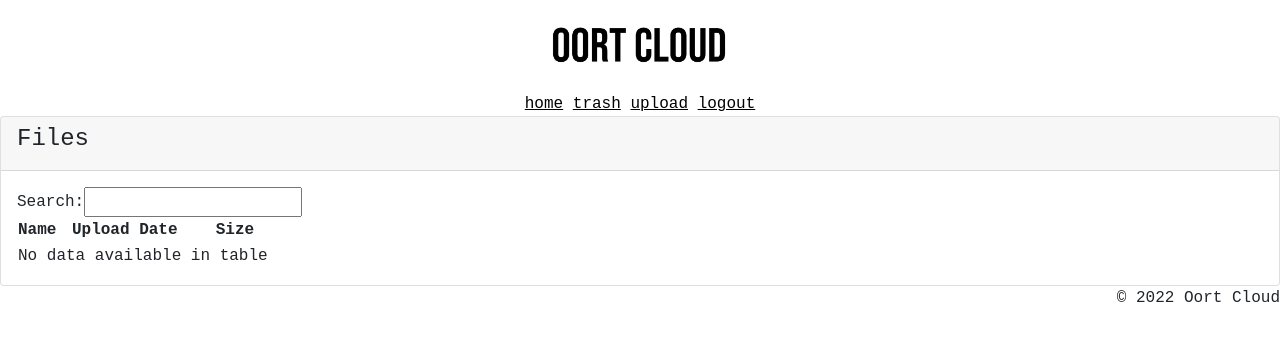
After one commit to MHokinson38/OortCloud, a Django app: template oortapp/templates/home.html in a window 1280 px wide. The commit adds this page. Shown: the top 341 px of the page. Run offline with Django 4.2, Linux system fonts and the light colour scheme; the template is opened without the code that fills it, so the values that code supplies are empty; some libraries are stand-ins or nearby versions.

Commit message:
more stuff

```diff
--- a/oort/settings.py
+++ b/oort/settings.py
@@ -117,6 +117,7 @@ USE_TZ = True
 # https://docs.djangoproject.com/en/4.0/howto/static-files/
 
 STATIC_URL = 'static/'
+STATIC_ROOT = 'oortapp/static/'
 
 # Default primary key field type
 # https://docs.djangoproject.com/en/4.0/ref/settings/#default-auto-field
--- /dev/null
+++ b/oortapp/static/css/main.css
@@ -0,0 +1,14 @@
+body {
+    font-family: 'Courier New', monospace;
+}
+
+a {
+    transition: all ease 0.1s;
+    color: black;
+}
+
+a:hover {
+    font-weight: bold;
+    font-size: 20px;
+    color: red;
+}
--- a/oortapp/templates/base.html
+++ b/oortapp/templates/base.html
@@ -1,5 +1,54 @@
-<html>
+{% load static %}
+
+<!DOCTYPE html>
+<html lang="en">
+
+<head>
+  <meta charset="utf-8" />
+  <meta content='width=device-width, initial-scale=1.0, maximum-scale=1.0, user-scalable=0, shrink-to-fit=no' name='viewport' />
+  <title>{% block title %}Oort Cloud{% endblock %}</title>
+
+    <!-- Bootstrap CSS only -->
+    <link href="https://cdn.jsdelivr.net/npm/bootstrap@5.1.3/dist/css/bootstrap.min.css" rel="stylesheet" integrity="sha384-1BmE4kWBq78iYhFldvKuhfTAU6auU8tT94WrHftjDbrCEXSU1oBoqyl2QvZ6jIW3" crossorigin="anonymous">
+
+    <script src="https://kit.fontawesome.com/91789681d3.js" crossorigin="anonymous"></script>
+    <!-- custom css -->
+    <link href="{% static 'css/main.css' %}" rel="stylesheet" />
+
+
+</head>
+
 <body>
-    <h1>Oi, [REDACTED] Upload yer files here you [REDACTED]!</h1>
+    <div class="row">
+        <div class="col text-center">
+            <img src="{% static 'img/logo.png' %}" style="width: 200px" alt="logo">
+            <br>
+            <a href="{% url 'home' %}">home</a>
+            <a href="{% url 'home' %}">trash</a>
+            <a href="{% url 'home' %}">upload</a>
+            <a href="{% url 'home' %}">logout</a>
+        </div>
+    </div>
+    {% block content %}{% endblock %}
+
+    <footer class="footer">
+        <div class="copyright" id="copyright" style="float:right;">&copy;
+            <script>document.getElementById('copyright').appendChild(document.createTextNode(new Date().getFullYear()))
+            </script> Oort Cloud
+        </div>
+    </footer>
+
+
+	<footer>
+        <!-- core js -->
+        <script type="text/javascript" src="https://cdn.jsdelivr.net/jquery/latest/jquery.min.js"></script>
+        <script src="https://cdnjs.cloudflare.com/ajax/libs/popper.js/1.14.7/umd/popper.min.js" integrity="sha384-UO2eT0CpHqdSJQ6hJty5KVphtPhzWj9WO1clHTMGa3JDZwrnQq4sF86dIHNDz0W1" crossorigin="anonymous"></script>
+        <script src="https://stackpath.bootstrapcdn.com/bootstrap/4.3.1/js/bootstrap.min.js" integrity="sha384-JjSmVgyd0p3pXB1rRibZUAYoIIy6OrQ6VrjIEaFf/nJGzIxFDsf4x0xIM+B07jRM" crossorigin="anonymous"></script>
+        <!-- datatables -->
+        <script src="https://cdn.datatables.net/1.11.3/js/jquery.dataTables.min.js"></script>
+        <!--  js -->
+        <script src="{% static 'js/main.js' %}"></script>
+        {% block page_scripts %}{% endblock %}
+    </footer>
 </body>
 </html>
--- /dev/null
+++ b/oortapp/templates/home.html
@@ -0,0 +1,45 @@
+{% extends 'base.html' %}
+{% block title %}
+    Oort Cloud
+{% endblock %}
+
+{% block content %}
+    <div class="row">
+        <div class="col">
+            <div class="card">
+                <div class="card-header">
+                    <h4 class="card-title">Files</h4>
+                </div>
+                <div class="card-body no-padding">
+                    <table id="files-table" class="display cell-border">
+                        <thead>
+                            <tr>
+                                <th>Name</th>
+                                <th>Upload Date</th>
+                                <th>Size</th>
+                            </tr>
+                        </thead>
+                        <tbody>
+                        {% for file in files %}
+
+                        {% endfor %}
+                        </tbody>
+                    </table>
+                </div>
+            </div>
+        </div>
+    </div>
+{% endblock %}
+
+{% block page_scripts %}
+<script>
+    $("#files-table").DataTable({
+        "paging": false,
+        "ordering": false,
+        "info": false,
+        "searching": true,
+        "destroy": true,
+        "autoWidth": false
+    });
+</script>
+{% endblock %}
```
Also changed, not shown: oortapp/views.py (+8 -6 lines), oortapp/static/img/logo.png (added), oortapp/static/js/main.js (added).
